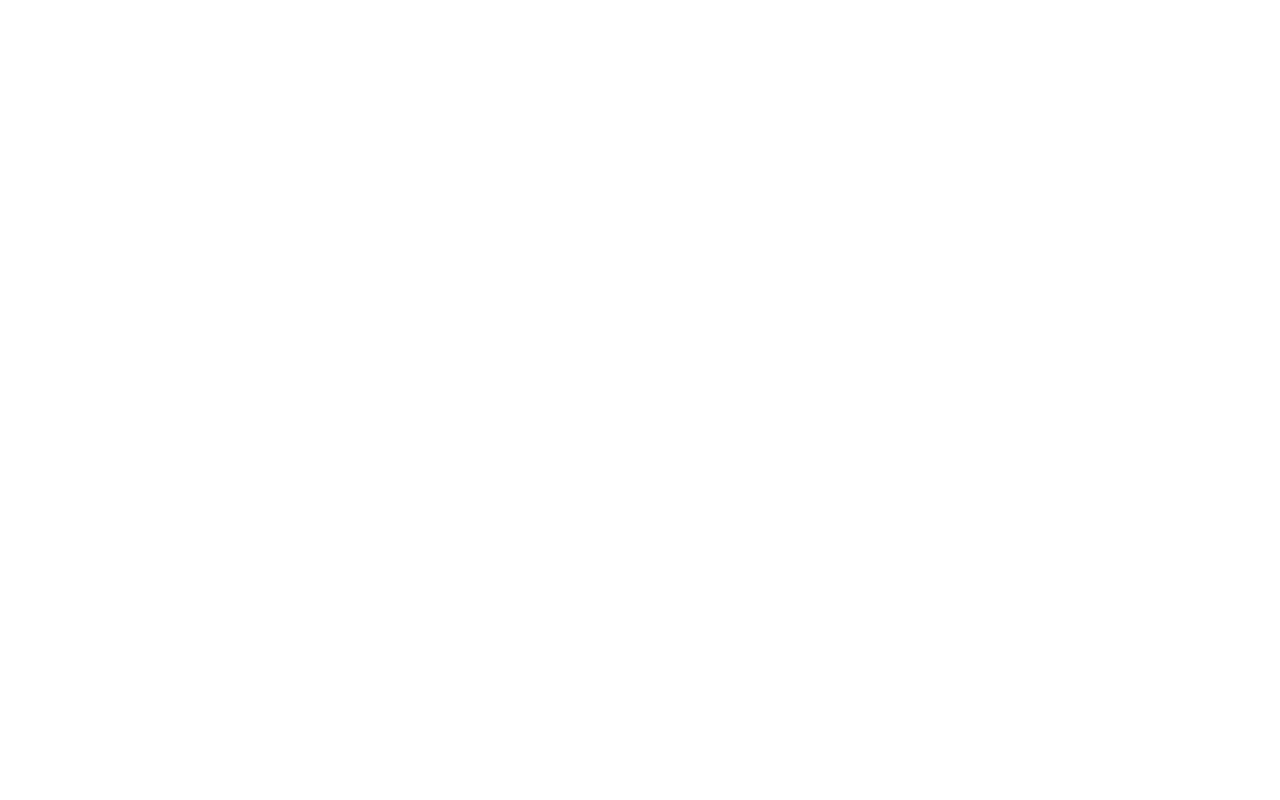
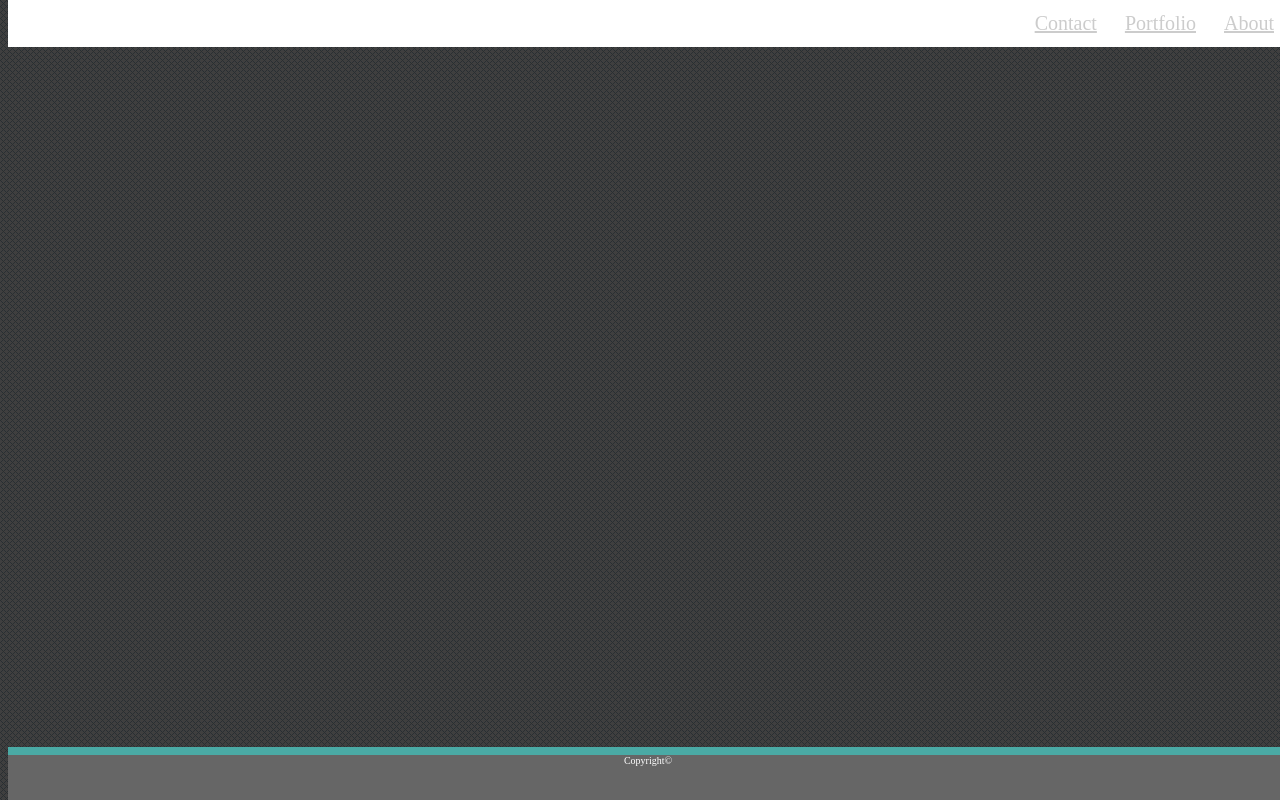
Before and after one commit to mjc5776/Basic-Portfolio, a plain HTML site: page index.html in a window 1280 px wide. Drawn offline with Linux system fonts and the light colour scheme.

Commit message:
Changes to index.html

```diff
--- a/assets/css/style.css
+++ b/assets/css/style.css
@@ -0,0 +1,40 @@
+
+body{
+    background-image: url("/assets/images/crossed_stripes.png");
+}
+
+/* Top navigation bar */
+.navbarTop {
+    overflow:hidden;
+    background-color:#ffffff;
+    position: fixed;
+    top:0;
+    width: 100%;
+}
+
+/*Navbar Links */
+.navbarTop a{
+float: right;
+display: block;
+color: #cccccc;
+text-align: Left;
+padding: 12px 14px;
+font-size: 20px;
+}
+
+.footer{
+    overflow:hidden;
+    background-color:#666666;
+    position: fixed;
+    bottom: 0;
+    width: 100%;
+    color:white;
+    font-size:10px;
+    text-align: center;
+    height:45px;
+    border-top-width: 8px;
+    border-top-style: solid;
+    border-top-color:#4aaaa5;
+
+
+}
--- a/index.html
+++ b/index.html
@@ -1 +1,24 @@
+<!DOCTYPE html>
+<html lang="en-us">
 <head>
+    <meta charset="UTF-8">
+    <Title></Title>
+    <link rel="stylesheet" type="text/css" href= "assets/css/style.css"/>
+</head>
+<body>
+    <div class="navbarTop">
+        <a href="#about">About</a>
+        <a href="#Portfolio">Portfolio</a>
+        <a href="#contact">Contact</a>
+    </div>
+<div class="main">
+    <section>
+        This is my about me section
+    </section>
+</div>
+
+<footer class="footer">
+Copyright&copy;
+</footer>
+</body>
+</html>
```
Also changed, not shown: assets/images/crossed_stripes.png (added), assets/images/furley_bg.png (added).
